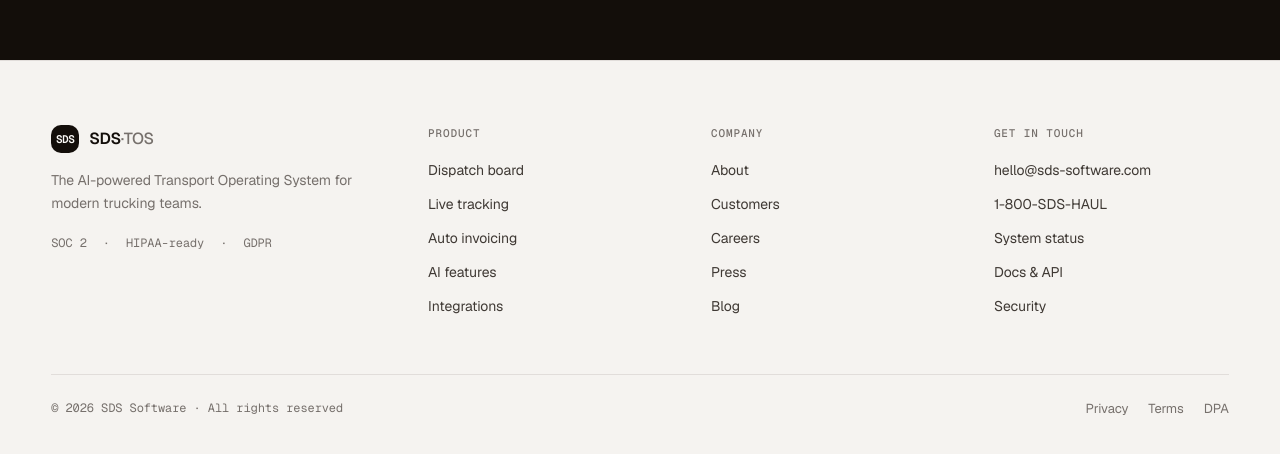
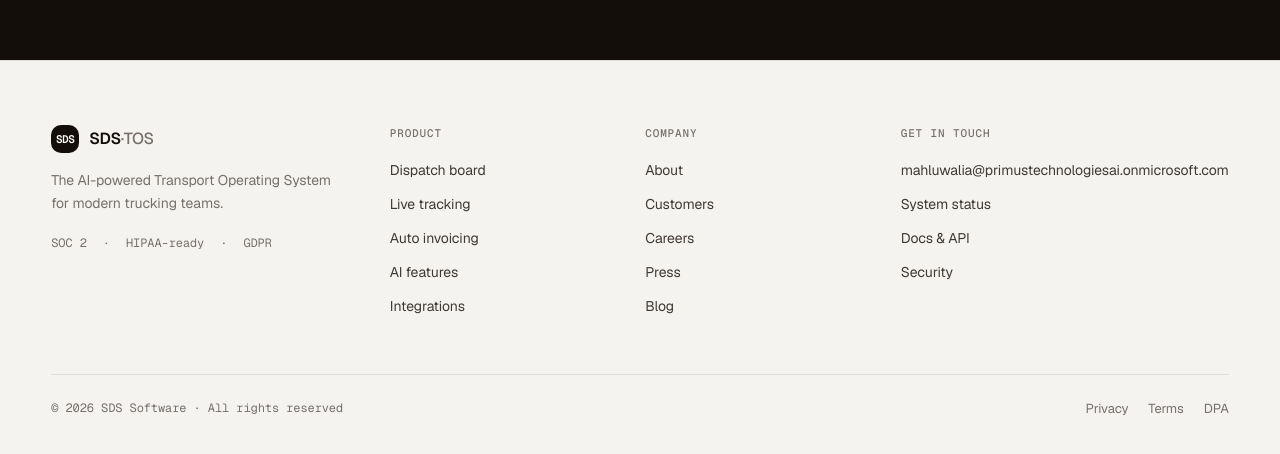
Before and after one commit to ashakya-primusai/trucking-sds-2, a Next.js app: page /about in a window 1280 px wide. Shown: the part 4805-5259 px from the top of the page. Built offline with nearby package versions, Linux system fonts and the light colour scheme; a web font is replaced by a local one.

Commit message:
Fixed get in touch

```diff
--- a/src/app/page.tsx
+++ b/src/app/page.tsx
@@ -22,7 +22,6 @@ export default function Home() {
           <Nav />
           <main>
             <Hero />
-            <SocialProof />
             <PainPoints />
             <BentoShowcase />
             <Industries />
--- a/src/components/footer.tsx
+++ b/src/components/footer.tsx
@@ -16,8 +16,7 @@ const footerLinks = {
     { label: "Blog", href: "#" },
   ],
   "Get in touch": [
-    { label: "hello@sds-software.com", href: "mailto:hello@sds-software.com" },
-    { label: "1-800-SDS-HAUL", href: "tel:18007377428" },
+    { label: "mahluwalia@primustechnologiesai.onmicrosoft.com", href: "mailto:mahluwalia@primustechnologiesai.onmicrosoft.com" },
     { label: "System status", href: "#" },
     { label: "Docs & API", href: "#" },
     { label: "Security", href: "#" },
```
